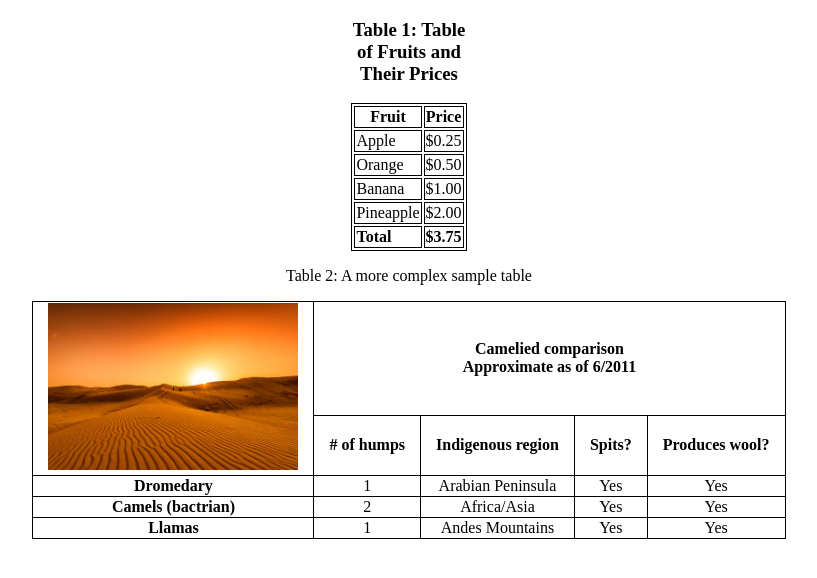
After one commit to SHaom7/WebTechnologiesCourse, a Django app: page /books/html5/tables/ in a window 1280 px wide. The commit adds this page. Shown: the top 578 px of the page, without its empty margins (231-1048 px from the left). Run offline with Django 5.2, Linux system fonts and the light colour scheme.

Commit message:
lab 5 (task 4)

```diff
--- a/django/libraryproject/apps/bookmodule/urls.py
+++ b/django/libraryproject/apps/bookmodule/urls.py
@@ -10,5 +10,6 @@ urlpatterns = [
     path('html5/links/', views.links, name="books.links"),
     path('html5/text/formatting/', views.text, name="books.text"),
     path('html5/listing/', views.listing, name="books.listing"),
+    path('html5/tables/', views.tables, name="books.tables"),
 
 ]
--- a/django/libraryproject/apps/bookmodule/views.py
+++ b/django/libraryproject/apps/bookmodule/views.py
@@ -23,3 +23,6 @@ def text(request):
 
 def listing(request):
     return render(request, 'bookmodule/listing.html')
+
+def tables(request):
+    return render(request, 'bookmodule/tables.html')
--- a/django/libraryproject/apps/static/main.css
+++ b/django/libraryproject/apps/static/main.css
@@ -58,3 +58,28 @@ ol{
 .lili{
     color: rgb(60, 96, 104);
 }
+
+table, th, td {
+    border: 1px solid black;
+  }
+
+table {
+    margin-left: auto;
+    margin-right: auto;
+  }
+
+h3{
+    text-align: center;
+}
+
+#p-table{
+    text-align: center;
+}
+
+.table1, .th1, .td1 {
+    padding-left: 15px;
+    padding-right: 15px;
+    border: 1px solid black;
+    border-collapse: collapse;
+    text-align: center;
+  }
--- /dev/null
+++ b/django/libraryproject/apps/templates/bookmodule/tables.html
@@ -0,0 +1,72 @@
+{% load static %}
+<!DOCTYPE html>
+<html>
+<head>
+  <title></title>
+  <meta charset="UTF-8">
+  <link rel="stylesheet" href="{% static 'main.css' %}">
+</head>
+<body>
+    <h3>Table 1: Table<br>of Fruits and<br>Their Prices</h3>
+    <table>
+        <tr>
+            <th>Fruit</th>
+            <th>Price</th>
+        </tr>
+        <tr>
+            <td>Apple</td>
+            <td>$0.25</td>
+        </tr>
+        <tr>
+            <td>Orange</td>
+            <td>$0.50</td>
+        </tr>
+        <tr>
+            <td>Banana</td>
+            <td>$1.00</td>
+        </tr>
+        <tr>
+            <td>Pineapple</td>
+            <td>$2.00</td>
+        </tr>
+        <tr>
+            <td><b>Total</b></td>
+            <td><b>$3.75</b></td>
+        </tr>
+      </table>
+      <p id='p-table'>Table 2: A more complex sample table</p>
+      <table class='table1'>
+        <tr>
+            <th class='th1' rowspan="2"><img src="{% static 'desert.jpg' %}" width='250px'></th>
+            <th class='th1' colspan="4">Camelied comparison<br>Approximate as of 6/2011 </th>
+                <tr>
+                    <th class='th1'># of humps</th>
+                    <th class='th1'>Indigenous region</th>
+                    <th class='th1'>Spits?</th>
+                    <th class='th1'>Produces wool?</th>
+                </tr>
+        </tr>
+        <tr>
+            <td class='td1'><b>Dromedary</b></td>
+            <td class='td1'>1</td>
+            <td class='td1'>Arabian Peninsula</td>
+            <td class='td1'>Yes</td>
+            <td class='td1'>Yes</td>
+        </tr>
+        <tr>
+            <td class='td1'><b>Camels (bactrian)</b></td>
+            <td class='td1'>2</td>
+            <td class='td1'>Africa/Asia</td>
+            <td class='td1'>Yes</td>
+            <td class='td1'>Yes</td>
+        </tr>
+        <tr>
+            <td class='td1'><b>Llamas</b></td>
+            <td class='td1'>1</td>
+            <td class='td1'>Andes Mountains</td>
+            <td class='td1'>Yes</td>
+            <td class='td1'>Yes</td>
+        </tr>
+      </table>
+</body>
+</html>
```
Also changed, not shown: django/libraryproject/apps/static/desert.jpg (added).
